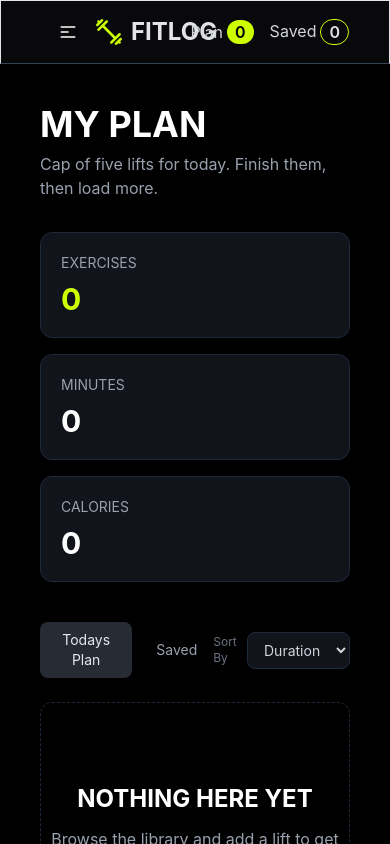
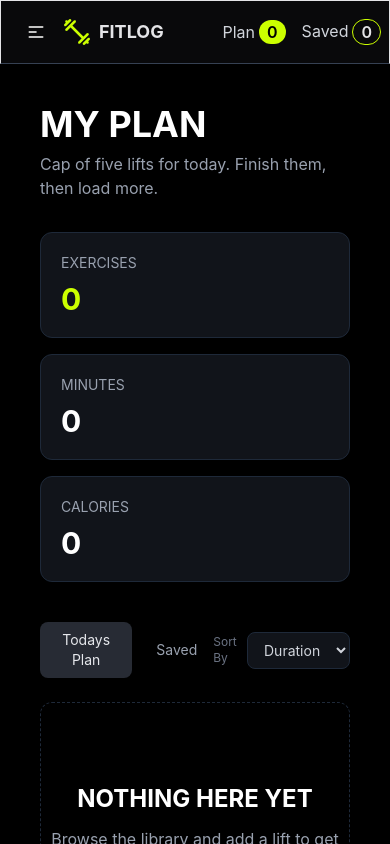
Before and after one commit to naifulnaife/A6_FitLog, a Next.js app: page /my-plan in a window 390 px wide. Shown: the top 844 px of the page. Built offline with nearby package versions, Linux system fonts and the light colour scheme.

Commit message:
fix: resolve deployment error

```diff
--- a/src/components/shared/Navbar.tsx
+++ b/src/components/shared/Navbar.tsx
@@ -9,7 +9,7 @@ const Navbar = () => {
     const { plan, saved } = usePlan();
     return (
         <div className='sticky top-0 z-50'>
-            <div className="navbar bg-neutral text-neutral-content shadow-sm px-10 lg:px-20 border-b-gray-700 border">
+            <div className="navbar bg-neutral text-neutral-content shadow-sm px-2 sm:px-10 lg:px-20 border-b-gray-700 border">
 
   <div className="navbar-start">
     <div className="dropdown">
@@ -26,7 +26,7 @@ const Navbar = () => {
      <Image
      src={logo}
      alt='logo' />
-     <h1 className='font-bold text-2xl mx-2'>FITLOG</h1>
+     <h1 className='font-bold text-lg sm:text-2xl lg:text-2xl mx-2'>FITLOG</h1>
   </div>
   <div className="navbar-center hidden lg:flex">
     <ul className="menu menu-horizontal px-1 gap-2">
```
Also changed, not shown: src/components/shared/homepage/Banner.tsx (+2 -2 lines).
